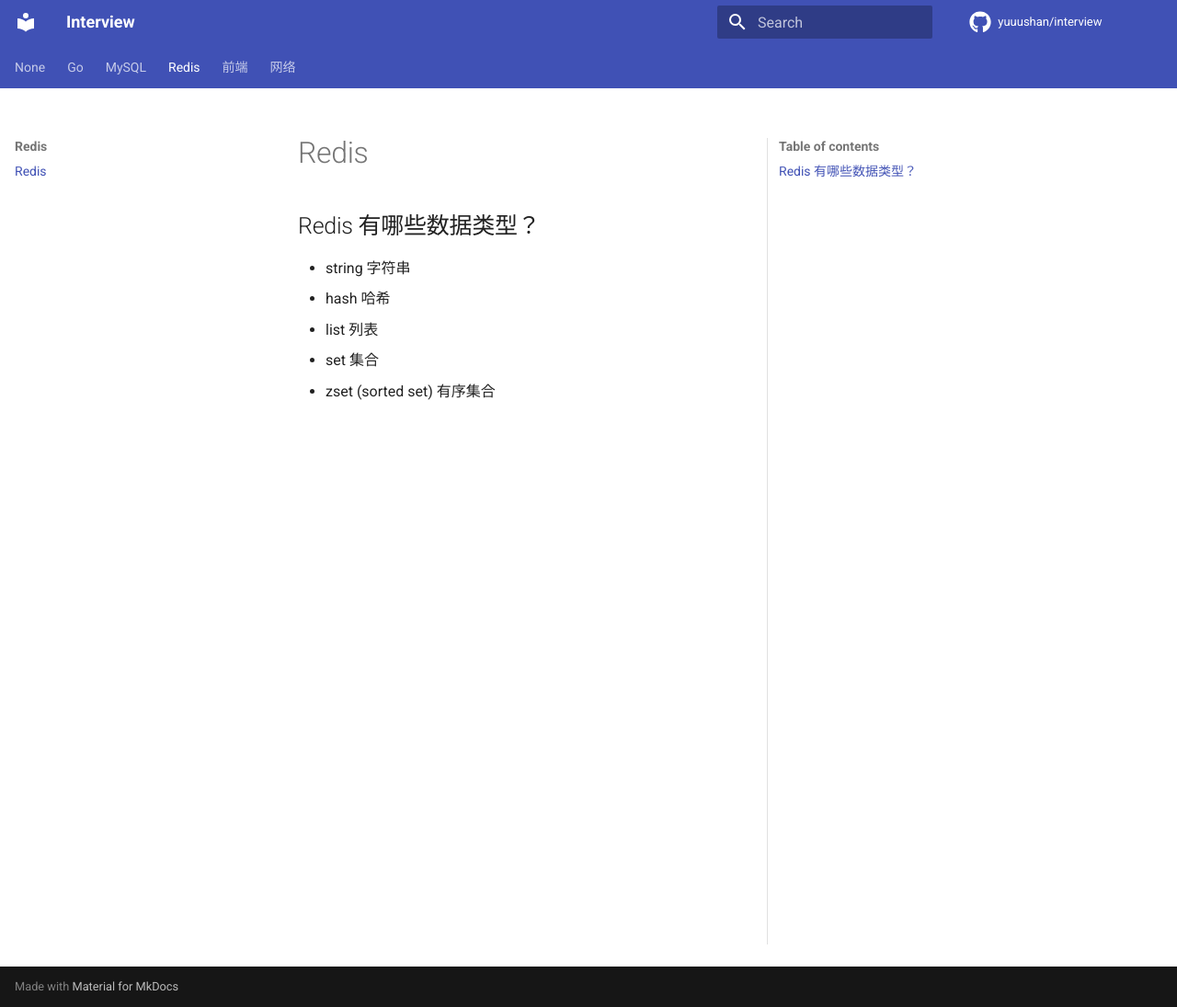
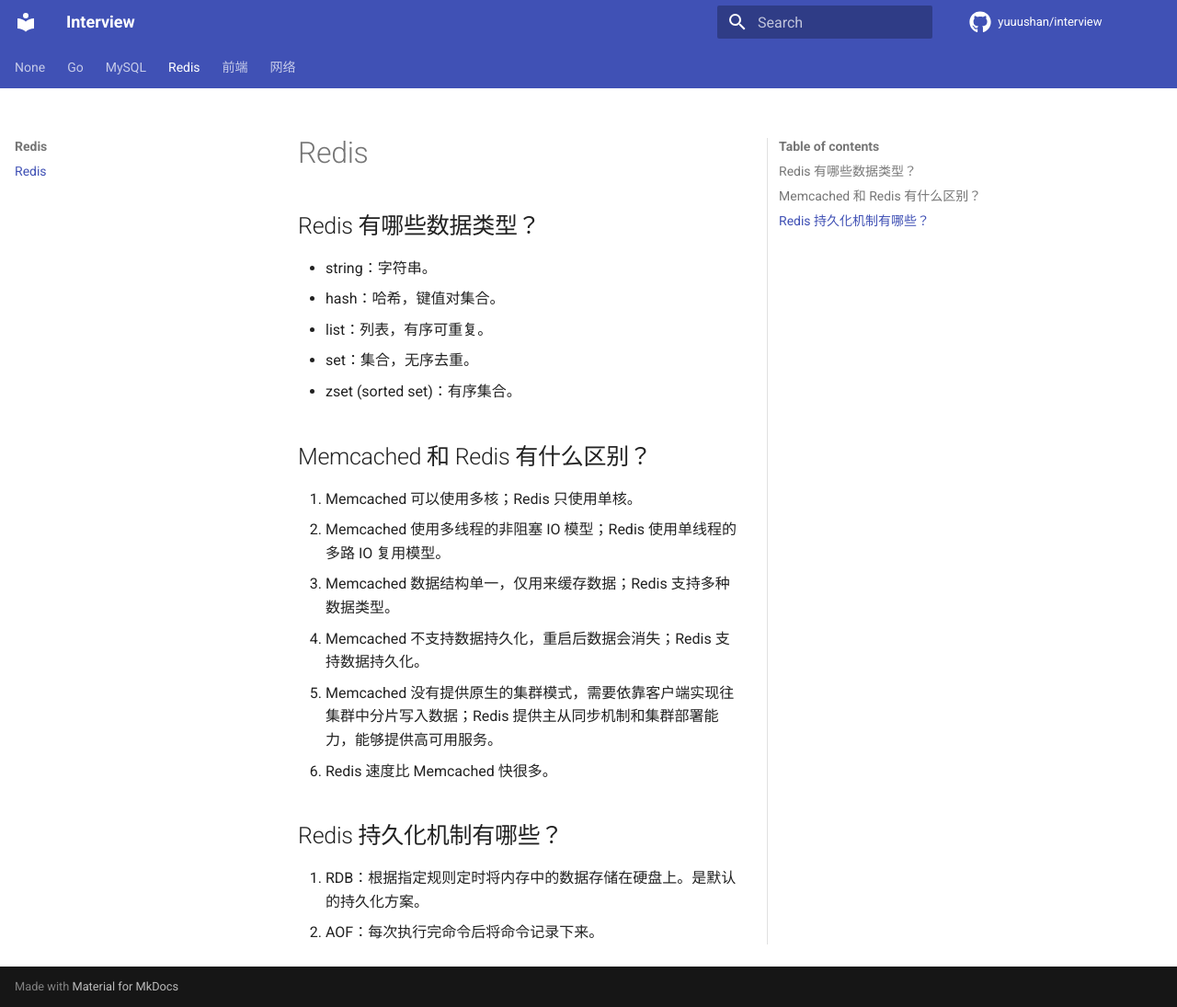
Before and after one commit to yuuushan/interview, an MkDocs documentation site: the page built from docs/redis/index.md, in a window 1280 px wide and 1095 px high. Shown: the whole window at 92% size. Built offline with MkDocs 1.6.1 and Material for MkDocs 9.7.7, drawn with Linux system fonts in a browser that asks for light colours; comment, search, counter and statistics services are not loaded.

Commit message:
📝 (redis): 添加持久化机制以及和 memcached 的区别

```diff
--- a/docs/redis/index.md
+++ b/docs/redis/index.md
@@ -2,8 +2,22 @@
 
 ## Redis 有哪些数据类型？
 
-- string 字符串
-- hash 哈希
-- list 列表
-- set 集合
-- zset (sorted set) 有序集合
+- string：字符串。
+- hash：哈希，键值对集合。
+- list：列表，有序可重复。
+- set：集合，无序去重。
+- zset (sorted set)：有序集合。
+
+## Memcached 和 Redis 有什么区别？
+
+1. Memcached 可以使用多核；Redis 只使用单核。
+2. Memcached 使用多线程的非阻塞 IO 模型；Redis 使用单线程的多路 IO 复用模型。
+3. Memcached 数据结构单一，仅用来缓存数据；Redis 支持多种数据类型。
+4. Memcached 不支持数据持久化，重启后数据会消失；Redis 支持数据持久化。
+5. Memcached 没有提供原生的集群模式，需要依靠客户端实现往集群中分片写入数据；Redis 提供主从同步机制和集群部署能力，能够提供高可用服务。
+6. Redis 速度比 Memcached 快很多。
+
+## Redis 持久化机制有哪些？
+
+1. RDB：根据指定规则定时将内存中的数据存储在硬盘上。是默认的持久化方案。
+2. AOF：每次执行完命令后将命令记录下来。
```
Also changed, not shown: docs/Redis/index.md (deleted, +0 -9 lines).
